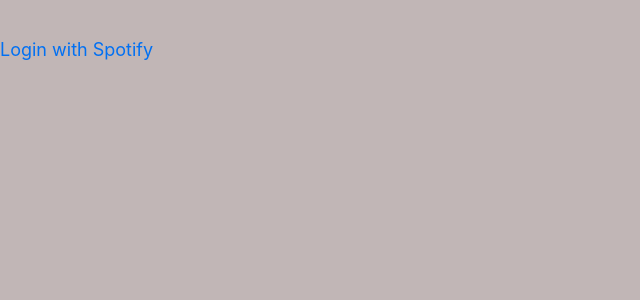
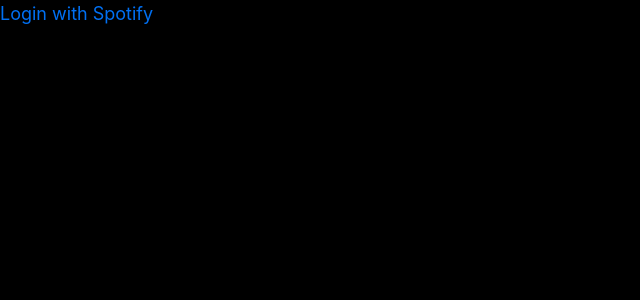
Before and after one commit to MichelleP1/genrefy, a Next.js app: page / in a window 1280 px wide. Shown: the top 300 px of the page, without its empty margins (0-640 px from the left). Built offline with nearby package versions, Linux system fonts and the light colour scheme.

Commit message:
Custom background color

```diff
--- a/components/browse/browse.jsx
+++ b/components/browse/browse.jsx
@@ -1,5 +1,4 @@
 import React, { useState, useEffect } from "react";
-import styles from "./browse.module.scss";
 import { genres } from "../../lib/static/genres";
 import Autocomplete from "@mui/material/Autocomplete";
 import { TextField } from "@mui/material";
@@ -21,11 +20,12 @@
       }}
       disableClearable
       options={genres}
-      sx={{ width: 400 }}
+      sx={{ width: 350 }}
       renderInput={(params) => <TextField {...params} label="Genres" />}
       inputProps={{
         style: {
           padding: 5,
+          color: "#fff",
         },
       }}
     />
--- a/components/player/player.jsx
+++ b/components/player/player.jsx
@@ -15,6 +15,7 @@
 } from "react-icons/fa";
 import styles from "./player.module.scss";
 import { SPOTIFY_SCRIPT } from "../../lib/static/constants";
+import { FastAverageColor } from "fast-average-color";
 
 const track = {
   name: "",
@@ -74,6 +75,18 @@
         player.current.getCurrentState().then((state) => {
           !state ? setActive(false) : setActive(true);
         });
+
+        const fac = new FastAverageColor();
+
+        fac
+          .getColorAsync(track.albumImage)
+          .then((color) => {
+            const container = document.querySelector(".container");
+            container.style.backgroundImage = `linear-gradient(${color.rgba}, #000)`;
+          })
+          .catch((e) => {
+            console.log(e);
+          });
       });
 
       const connection = await player.current.connect();
--- a/components/player/player.module.scss
+++ b/components/player/player.module.scss
@@ -1,5 +1,5 @@
 .player_main {
-  width: 400px;
+  width: 350px;
   margin: 0px auto;
 
   display: grid;
@@ -20,12 +20,14 @@
   grid-row: 2;
   grid-column: 1 / -1;
   font-size: 1.25rem;
+  color: #fff;
 }
 
 .player_playlist {
   grid-column: 1 / -1;
   grid-row: 3;
   font-size: 0.9rem;
+  color: #fff;
 }
 
 .player_album_image {
@@ -40,6 +42,7 @@
 .player_track {
   grid-column: 1 / -1;
   font-size: 1rem;
+  color: #fff;
 }
 
 .player_rewind {
--- a/components/ui/button/button.module.scss
+++ b/components/ui/button/button.module.scss
@@ -11,6 +11,6 @@
   padding-bottom: 5px;
   text-decoration: none;
   text-shadow: 0px 1px 0px #2f6627;
-  padding-left: 1rem;
-  padding-right: 1rem;
+  padding-left: 0.75rem;
+  padding-right: 0.75rem;
 }
--- a/package.json
+++ b/package.json
@@ -12,6 +12,7 @@
     "axios": "^1.6.8",
     "cookie": "^0.6.0",
     "date-fns": "^2.29.3",
+    "fast-average-color": "^9.4.0",
     "gray-matter": "^4.0.3",
     "mui": "^0.0.1",
     "next": "latest",
--- a/styles/_base.scss
+++ b/styles/_base.scss
@@ -41,7 +41,7 @@
   //   var(--color-primary-light),
   //   var(--color-primary-dark)
   // );
-  background-color: #c1b6b6;
+  background-color: #000;
   background-size: cover;
   background-repeat: no-repeat;
 
--- a/styles/global.scss
+++ b/styles/global.scss
@@ -3,11 +3,11 @@
 @import "./layout";
 
 .container {
-  max-width: 120rem;
-  margin: 2rem auto;
+  // max-width: 120rem;
+  // margin: 2rem auto;
   background-color: var(--color-grey-light-2);
-  box-shadow: var(--shadow-dark);
-  min-height: 50rem;
+  // box-shadow: var(--shadow-dark);
+  // min-height: 50rem;
 }
 
 html,
```
Also changed, not shown: 1 other file (tests, documents, lock files or other folders).
